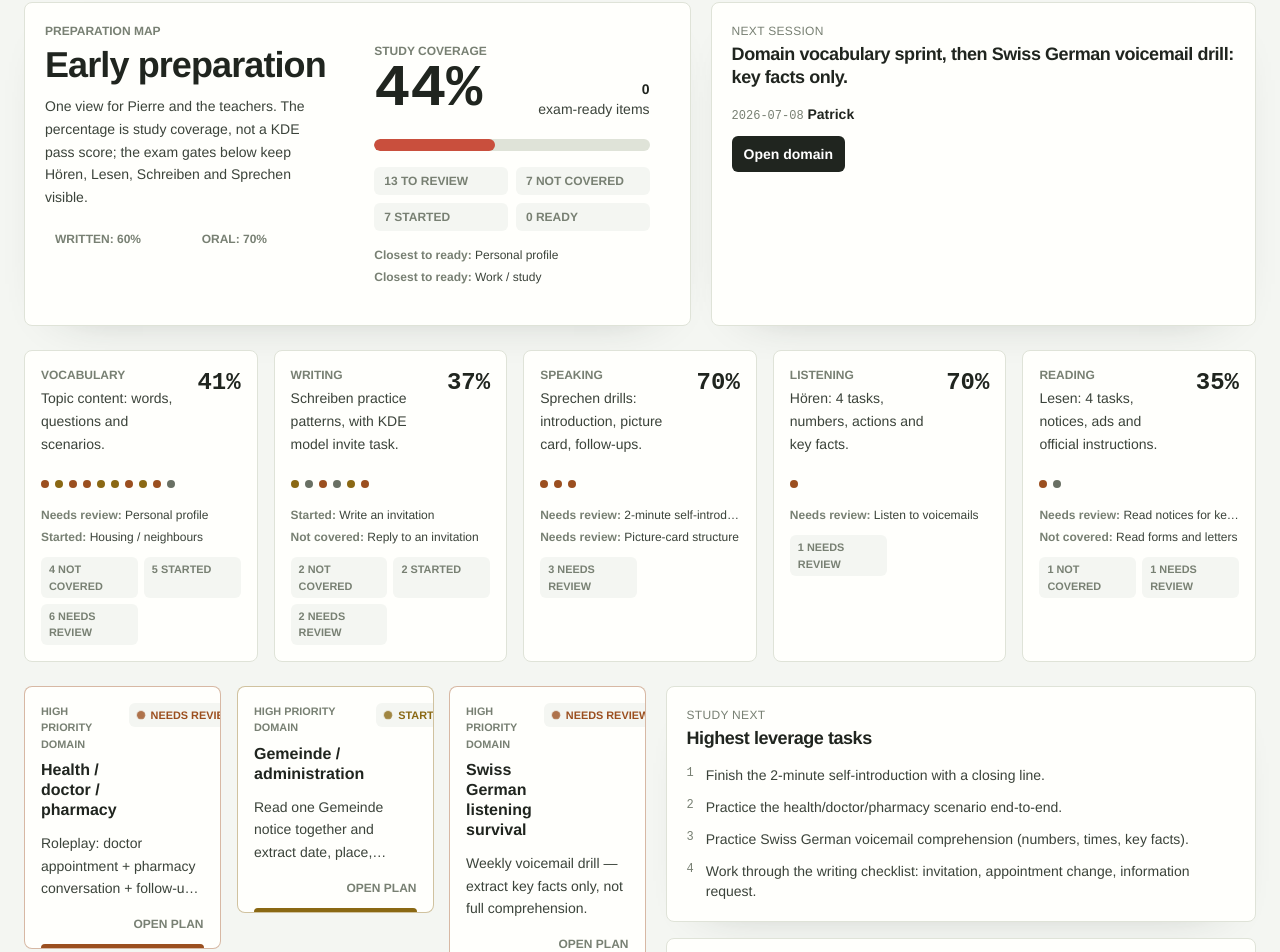
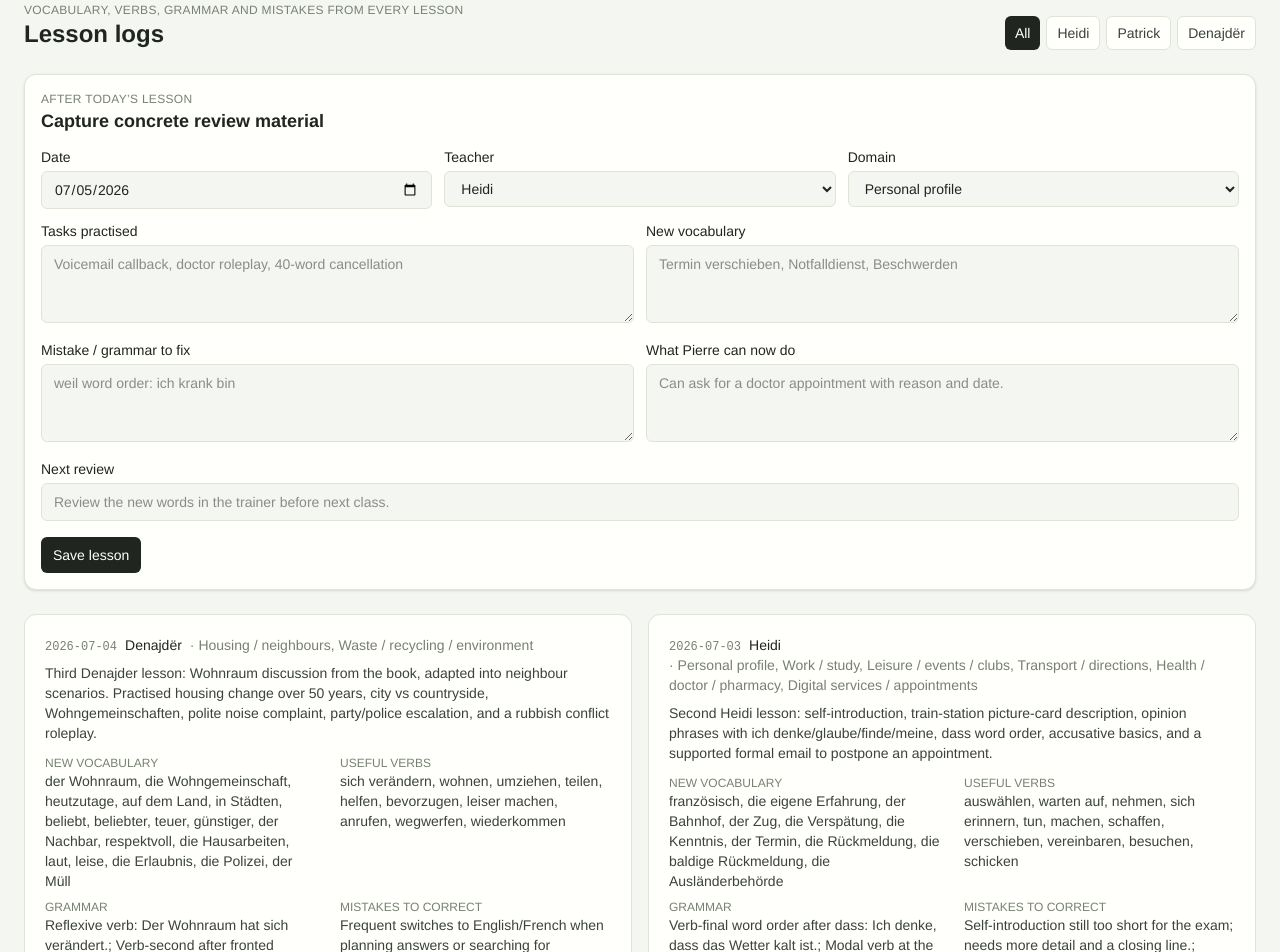
Before and after one commit to BuenoGrande/kde-dashboard, a React (Vite) app: page /#/logs in a window 1280 px wide. Before the commit this address led to /#/. Shown: the part 91-1043 px from the top of the page. Built offline with nearby package versions, Linux system fonts and the light colour scheme.

Commit message:
Update Denajder housing lesson progress

```diff
--- a/src/data/progress.ts
+++ b/src/data/progress.ts
@@ -105,12 +105,12 @@ export const domains: Domain[] = [
   {
     id: "housing",
     label: "Housing / neighbours",
-    status: "started",
+    status: "needs_review",
     priority: "medium",
     teacher: "denajder",
-    lastPracticed: "2026-06-05",
-    nextAction: "Roleplay responding to a neighbour's noise complaint, spoken and written.",
-    note: "Can read a Hausordnung; hasn't spoken about it yet.",
+    lastPracticed: "2026-07-04",
+    nextAction: "Run a German-only neighbour roleplay, then write a 40-60 word complaint or reply about noise or rubbish.",
+    note: "Can answer supported Wohnraum questions and use a basic polite neighbour complaint formula; still needs German-only delivery, word order and separable verbs.",
   },
   {
     id: "work-study",
@@ -185,11 +185,12 @@ export const domains: Domain[] = [
   {
     id: "waste",
     label: "Waste / recycling / environment",
-    status: "not_covered",
+    status: "started",
     priority: "low",
     teacher: "denajder",
-    lastPracticed: null,
-    nextAction: "First reading pass on a waste-collection notice.",
+    lastPracticed: "2026-07-04",
+    nextAction: "Read one waste-collection notice and practise Müll, wegwerfen, Abholung and Container.",
+    note: "Introduced through a neighbour rubbish roleplay: der Müll, wegwerfen, Das ist nicht mein Müll.",
   },
   {
     id: "civic-admin",
@@ -295,7 +296,7 @@ export const writingTasks: WritingTask[] = [
     label: "Write a neighbour or housing message",
     status: "needs_review",
     mistakes: ["Word order after 'weil' when giving a reason"],
-    nextDrill: "Rewrite the noise-complaint reply, checking 'weil' word order.",
+    nextDrill: "Timed 40-60 word message to a neighbour: ask them to lower music or remove rubbish; include greeting, request, reason with weil, and closing.",
   },
 ];
 
@@ -321,7 +322,7 @@ export const speakingChecklist: SpeakingItem[] = [
     id: "follow-up-questions",
     label: "Follow-up question readiness",
     status: "needs_review",
-    note: "Handles supported follow-ups on Alltag, opinions and personality, but still needs vocabulary rescue and often switches languages.",
+    note: "Handles supported follow-ups on Alltag, opinions, personality and neighbour conflicts, but still needs vocabulary rescue and often switches languages.",
   },
 ];
 
@@ -759,6 +760,69 @@ export const lessonLogs: LessonLog[] = [
     repeatNext:
       "Turn the personality answers into 8 memorisable German-only model answers, then do one timed writing template and one timed reading notice.",
   },
+  {
+    id: "l15",
+    date: "2026-07-04",
+    teacher: "denajder",
+    domains: ["housing", "waste"],
+    skills: ["sprechen"],
+    practiced:
+      "Third Denajder lesson: Wohnraum discussion from the book, adapted into neighbour scenarios. Practised housing change over 50 years, city vs countryside, Wohngemeinschaften, polite noise complaint, party/police escalation, and a rubbish conflict roleplay.",
+    vocabulary: [
+      "der Wohnraum",
+      "die Wohngemeinschaft",
+      "heutzutage",
+      "auf dem Land",
+      "in Städten",
+      "beliebt",
+      "beliebter",
+      "teuer",
+      "günstiger",
+      "der Nachbar",
+      "respektvoll",
+      "die Hausarbeiten",
+      "laut",
+      "leise",
+      "die Erlaubnis",
+      "die Polizei",
+      "der Müll",
+    ],
+    verbs: [
+      "sich verändern",
+      "wohnen",
+      "umziehen",
+      "teilen",
+      "helfen",
+      "bevorzugen",
+      "leiser machen",
+      "anrufen",
+      "wegwerfen",
+      "wiederkommen",
+    ],
+    grammar: [
+      "Reflexive verb: Der Wohnraum hat sich verändert.",
+      "Verb-second after fronted phrases: Heutzutage leben mehr Menschen in Städten.",
+      "Opinion frame with verb-second: Meiner Meinung nach sollen die Nachbarn respektvoll sein.",
+      "Verb-final word order after weil: weil es in der Stadt mehr Arbeitsplätze gibt.",
+      "Comparatives with als: teurer als vor fünfzig Jahren.",
+      "zu + Infinitiv after bevorzugen: Ich bevorzuge, allein zu wohnen.",
+      "Modal verbs without zu: Ich möchte allein wohnen.",
+      "Polite Konjunktiv II: Könnten Sie die Musik bitte leiser machen?",
+      "Separable verbs: Ich rufe die Polizei an; den Müll wegwerfen.",
+    ],
+    mistakes: [
+      "Frequent switches to English/French when planning answers or searching for vocabulary.",
+      "Comparison/time phrase errors: teurer als vor fünfzig Jahren.",
+      "Word order after fronted phrases and after weil not automatic yet.",
+      "Case/article errors after mit and in location phrases: mit einem Plan, in der Stadt.",
+      "Plural and agreement errors: Häuser, Wohnungen sind teuer, Wohnraum ist teuer.",
+      "Neighbour roleplay formulas needed teacher support, especially polite register and separable verbs.",
+    ],
+    canNowDo:
+      "Produce supported short answers about housing and shared flats, and use a basic polite neighbour complaint formula: Könnten Sie die Musik bitte leiser machen?",
+    repeatNext:
+      "Repeat housing/neighbour roleplays German-only, then write a 40-60 word neighbour message about noise or rubbish without teacher-supplied formulas.",
+  },
 ];
 
 // ---------------------------------------------------------------------------
```
